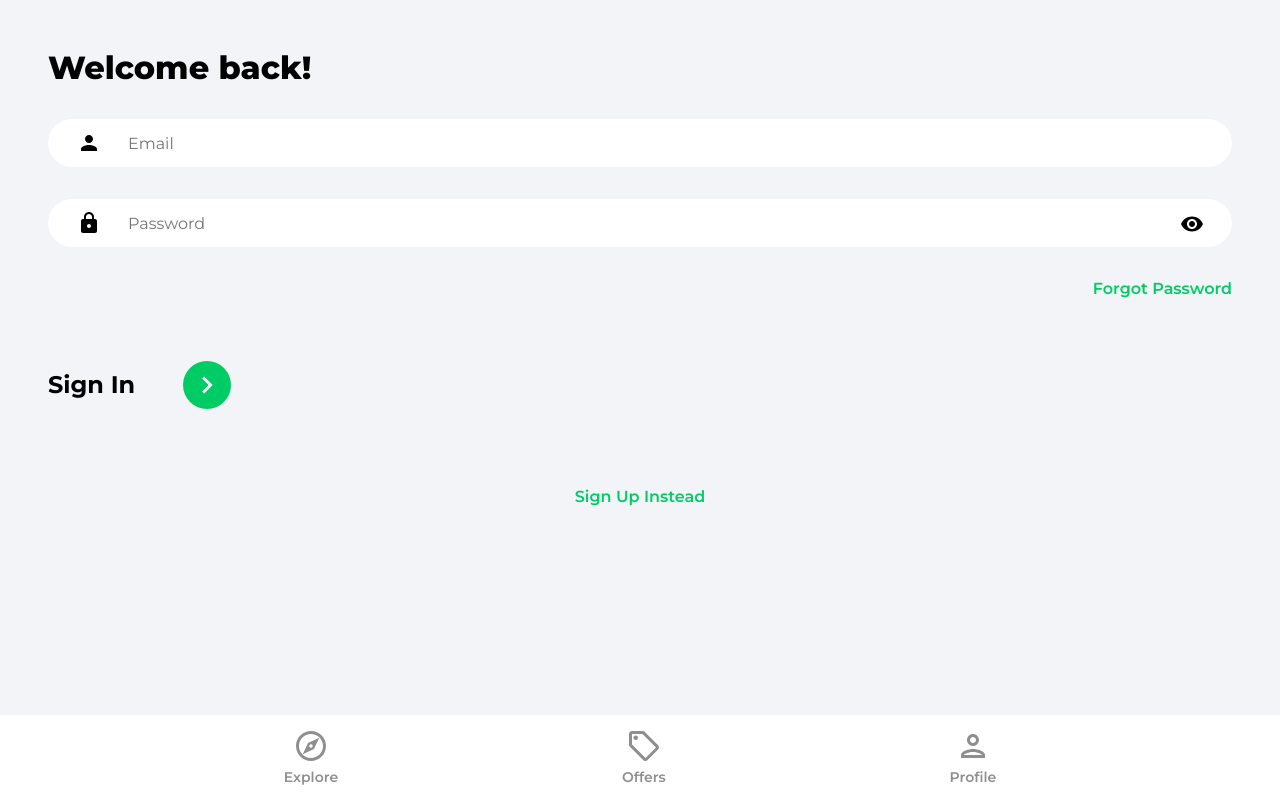
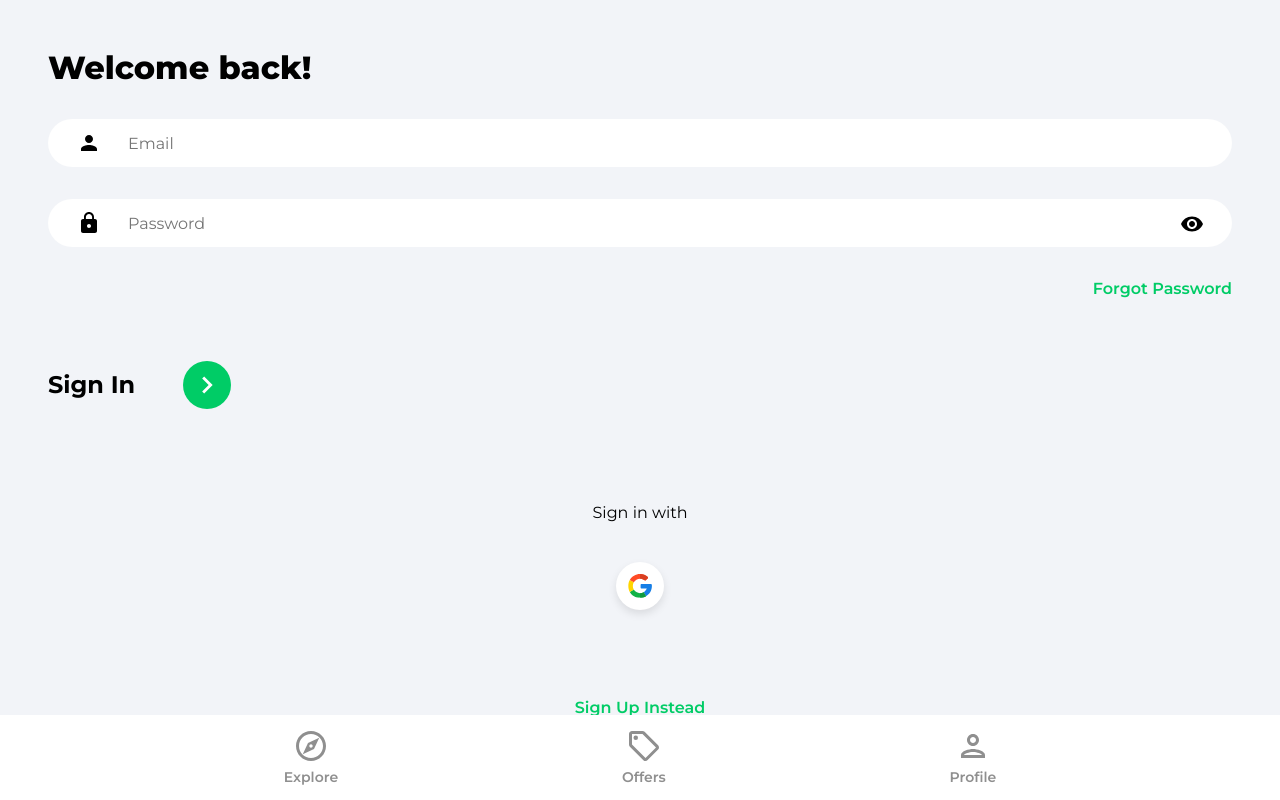
Before and after one commit to muksis/house-marketplace, a React (Create React App) app: page /sign-in in a window 1280 px wide. Built offline with nearby package versions, Linux system fonts and the light colour scheme.

Commit message:
Add Google OAuth

```diff
--- /dev/null
+++ b/src/components/OAuth.jsx
@@ -0,0 +1,48 @@
+import { useLocation, useNavigate } from "react-router-dom";
+import { getAuth, signInWithPopup, GoogleAuthProvider } from "firebase/auth";
+import { doc, setDoc, getDoc, serverTimestamp } from "firebase/firestore";
+import { db } from "../firebase.config";
+import { toast } from "react-toastify";
+import googleIcon from "../assets/svg/googleIcon.svg";
+
+function OAuth() {
+  const navigate = useNavigate();
+  const location = useLocation();
+
+  const onGoogleClick = async () => {
+    try {
+      const auth = getAuth();
+      const provider = new GoogleAuthProvider();
+      const result = await signInWithPopup(auth, provider);
+      const user = result.user;
+
+      // Check for user
+      const docRef = doc(db, "users", user.uid);
+      const docSnap = await getDoc(docRef);
+
+      // If user doesn't exist create user
+      if(!docSnap.exists()) {
+        await setDoc(doc(db, "users", user.uid), {
+          name: user.displayName,
+          email: user.email,
+          timestamp: serverTimestamp()
+        });
+      }
+      navigate("/");
+    } catch (error) {
+        toast.error("Could not authorize with Google");
+    }
+  };
+
+
+  return (
+    <div className="socialLogin">
+      <p>Sign {location.pathname === "/sign-up" ? "up" : "in"} with </p>
+      <button className="socialIconDiv" onClick={onGoogleClick}>
+          <img className="socialIconImg" src={googleIcon} alt="google" />
+      </button>
+    </div>
+  );
+}
+
+export default OAuth;
--- a/src/pages/SignIn.jsx
+++ b/src/pages/SignIn.jsx
@@ -2,6 +2,7 @@
 import { toast } from "react-toastify";
 import { Link, useNavigate } from "react-router-dom";
 import { getAuth, signInWithEmailAndPassword } from "firebase/auth";
+import OAuth from "../components/OAuth";
 import { ReactComponent as ArrowRightIcon } from "../assets/svg/keyboardArrowRightIcon.svg";
 import visibilityIcon from "../assets/svg/visibilityIcon.svg";
 
@@ -67,7 +68,7 @@
               </div>
             </form>
 
-            {/* Google OAuth */}
+            <OAuth />
 
             <Link to="/sign-up" className="registerLink">
               Sign Up Instead
--- a/src/pages/SignUp.jsx
+++ b/src/pages/SignUp.jsx
@@ -4,6 +4,7 @@
 import { getAuth, createUserWithEmailAndPassword, updateProfile } from "firebase/auth";
 import { setDoc, doc, serverTime, serverTimestamp } from "firebase/firestore";
 import { db } from "../firebase.config";
+import OAuth from "../components/OAuth";
 import { ReactComponent as ArrowRightIcon } from "../assets/svg/keyboardArrowRightIcon.svg";
 import visibilityIcon from "../assets/svg/visibilityIcon.svg";
 
@@ -82,7 +83,7 @@
               </div>
             </form>
 
-            {/* Google OAuth */}
+            <OAuth />
 
             <Link to="/sign-in" className="registerLink">
               Sign In Instead
```
